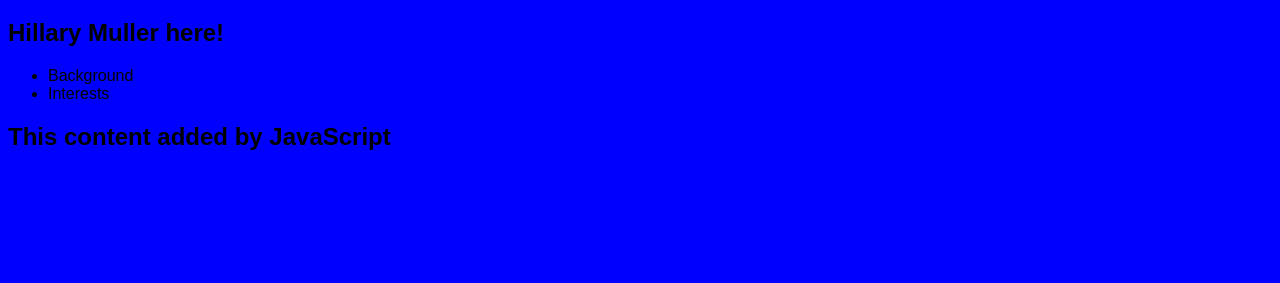
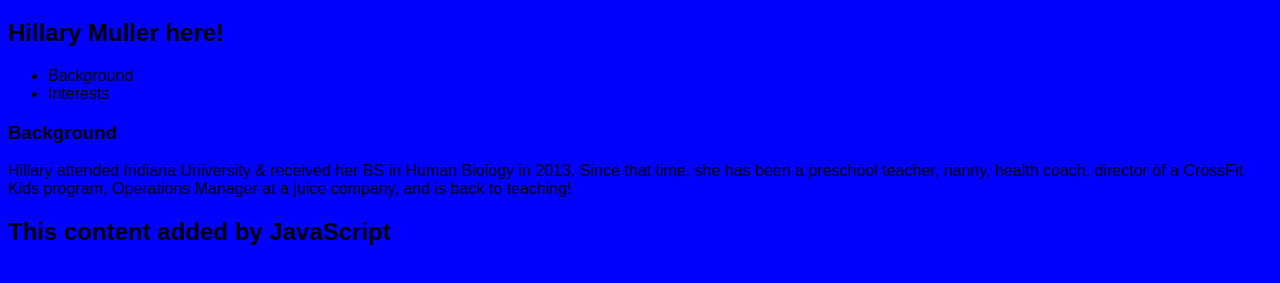
Before and after one commit to hillarymuller/my-personal-website, a plain HTML site: page index.html in a window 1280 px wide. Shown: the part 61-344 px from the top of the page. Drawn offline with Linux system fonts and the light colour scheme.

Commit message:
adding background info & link

```diff
--- a/index.html
+++ b/index.html
@@ -8,9 +8,11 @@
         <h1>Hello World!</h1>
         <h2>Hillary Muller here!</h2>
         <ul>
-            <li>Background</li>
+            <li>Background<a href="#Background"></a></li>
             <li>Interests</li>
         </ul>
+        <h3 id = "Background">Background</h3>
+        <p>Hillary attended Indiana University & received her BS in Human Biology in 2013. Since that time, she has been a preschool teacher, nanny, health coach, director of a CrossFit Kids program, Operations Manager at a juice company, and is back to teaching!</p>
         <script src="script.js"></script>
     </body>
 </html>
```
